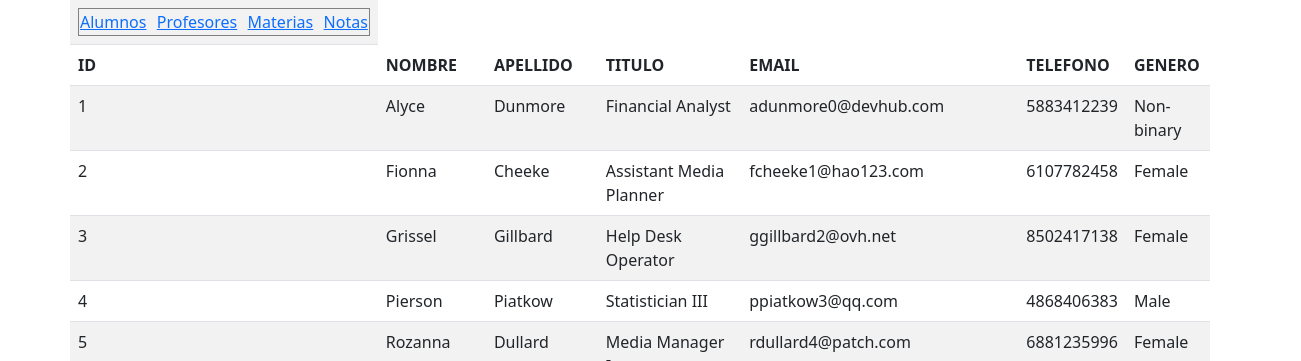
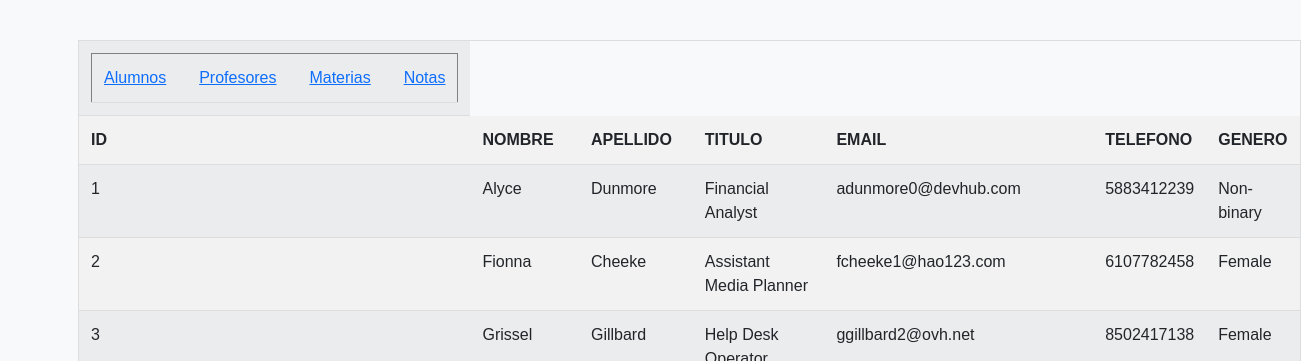
Before and after one commit to Joel845gg/deberparalela, a plain HTML site: page profesor.html in a window 1280 px wide. Shown: the top 361 px of the page, 1301 px wide, since content can reach past the window. Drawn offline with nearby package versions, Linux system fonts and the light colour scheme.

Commit message:
Add files via upload

```diff
--- a/profesor.html
+++ b/profesor.html
@@ -7,7 +7,7 @@
     <title>Document</title>
     <link href="https://cdn.jsdelivr.net/npm/bootstrap@5.0.2/dist/css/bootstrap.min.css" rel="stylesheet"
         integrity="sha384-EVSTQN3/azprG1Anm3QDgpJLIm9Nao0Yz1ztcQTwFspd3yD65VohhpuuCOmLASjC" crossorigin="anonymous">
-
+        <link rel="stylesheet" href="styleetablas.css">
 </head>
 
 <body>
```
